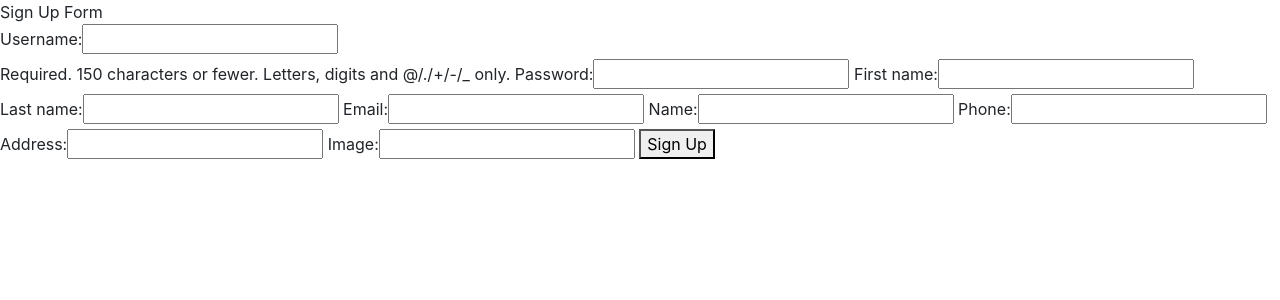
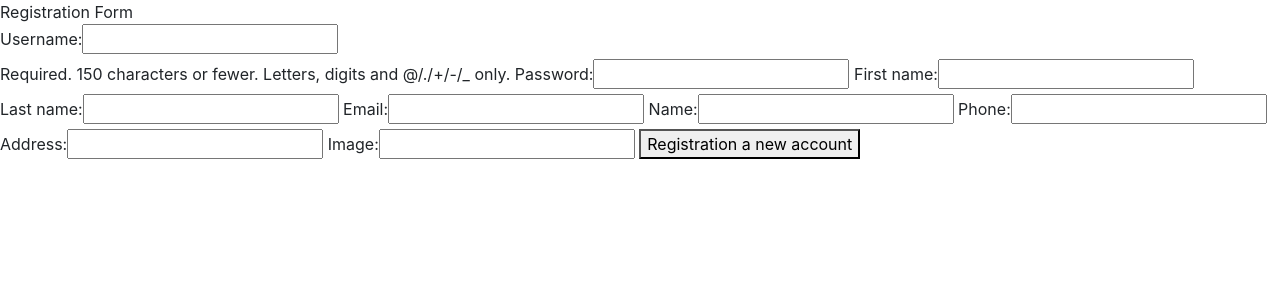
Before and after one commit to SodiqNaimov/Some, a Django app: page /restaurant/sign_up in a window 1280 px wide. Shown: the top 300 px of the page. Run offline with Django 3.2, Linux system fonts and the light colour scheme.

Commit message:
Update site

```diff
--- a/coreapp/templates/restaurant/sign_up.html
+++ b/coreapp/templates/restaurant/sign_up.html
@@ -25,11 +25,11 @@
     ></script>
   </head>
   <body>
-    Sign Up Form
+    Registration Form
     <form action="" method="post" enctype="multipart/form-data">
       {% csrf_token %} {{ user_form }} {{ restaurant_form }}
 
-      <button type="submit">Sign Up</button>
+      <button type="submit">Registration a new account</button>
     </form>
   </body>
 </html>
```
